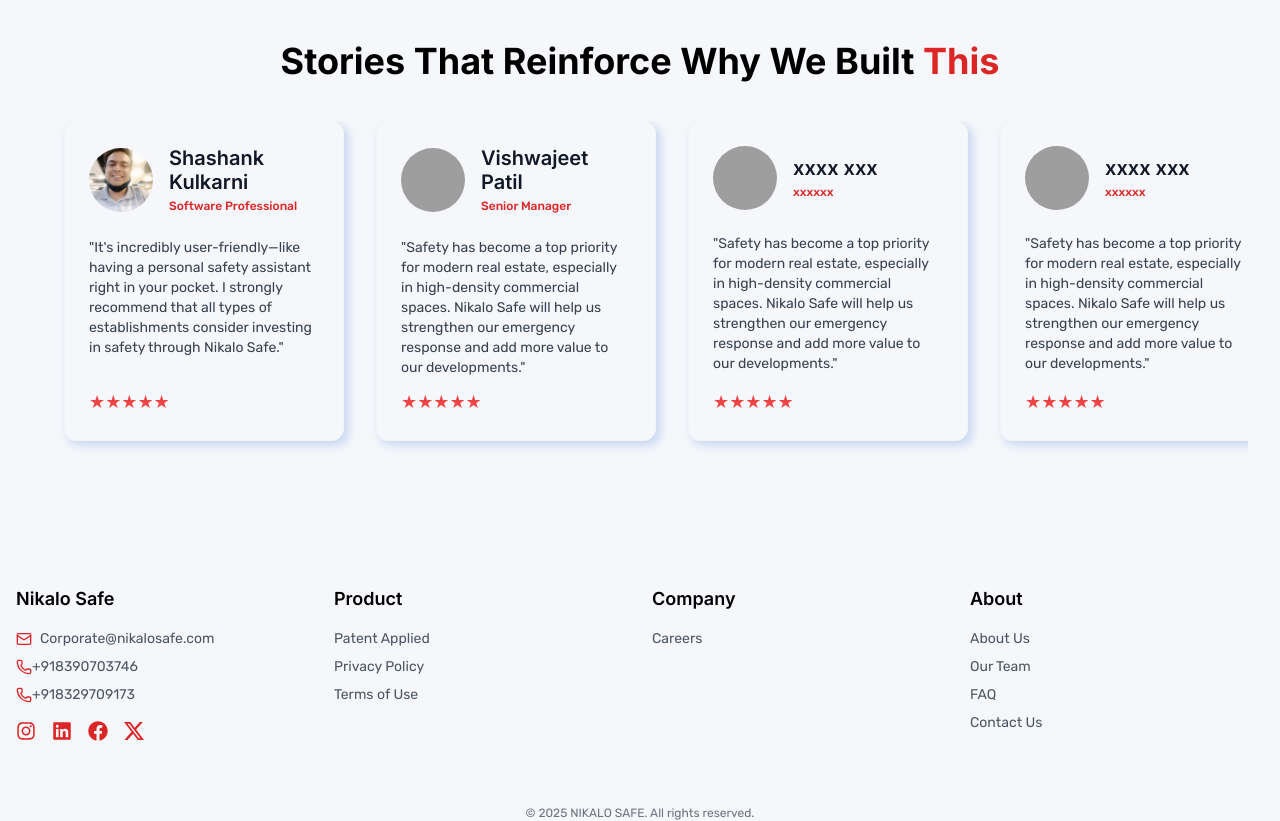
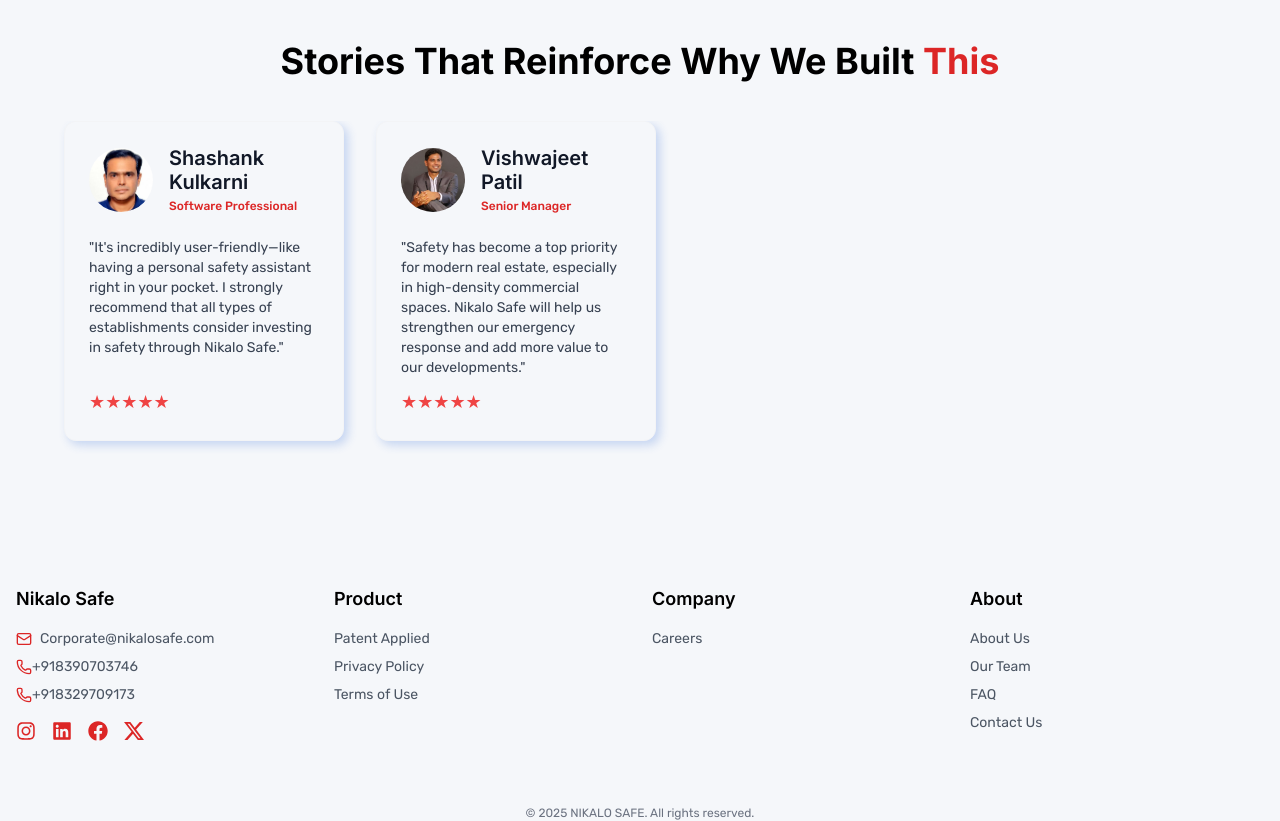
Before and after one commit to 10-Dimensions-Design-Services/nikalo-safe, a React (Create React App) app in the folder client/: page /about in a window 1280 px wide. Shown: the part 3120-3941 px from the top of the page. Built offline with nearby package versions, Linux system fonts and the light colour scheme; grey boxes are pictures that could not be loaded.

Commit message:
Shashank img changed and viswaji image added in to testimnial and removed the dummy data from the testimonial section

```diff
--- a/client/src/components/TestimonialSection.jsx
+++ b/client/src/components/TestimonialSection.jsx
@@ -1,6 +1,6 @@
 import React, { useRef, useState } from "react";
 import user1 from '../assets/Images/shashank sir.jpeg';
-import user2 from '../assets/Images/user2.jpg';
+import user2 from '../assets/Images/Vishwajisir.jpeg';
 
 const testimonials = [
   {
@@ -13,41 +13,6 @@
   {
     name: "Vishwajeet Patil",
     role: "Senior Manager",
-    text: "Safety has become a top priority for modern real estate, especially in high-density commercial spaces. Nikalo Safe will help us strengthen our emergency response and add more value to our developments.",
-    image: user2,
-    rating: 5,
-  },
-  {
-    name: "xxxx xxx",
-    role: "xxxxxx",
-    text: "Safety has become a top priority for modern real estate, especially in high-density commercial spaces. Nikalo Safe will help us strengthen our emergency response and add more value to our developments.",
-    image: user2,
-    rating: 5,
-  },
-  {
-    name: "xxxx xxx",
-    role: "xxxxxx",
-    text: "Safety has become a top priority for modern real estate, especially in high-density commercial spaces. Nikalo Safe will help us strengthen our emergency response and add more value to our developments.",
-    image: user2,
-    rating: 5,
-  },
-  {
-    name: "xxxx xxx",
-    role: "xxxxxx",
-    text: "Safety has become a top priority for modern real estate, especially in high-density commercial spaces. Nikalo Safe will help us strengthen our emergency response and add more value to our developments.",
-    image: user2,
-    rating: 5,
-  },
-  {
-    name: "xxxx xxx",
-    role: "xxxxxx",
-    text: "Safety has become a top priority for modern real estate, especially in high-density commercial spaces. Nikalo Safe will help us strengthen our emergency response and add more value to our developments.",
-    image: user2,
-    rating: 5,
-  },
-  {
-    name: "xxxx xxx",
-    role: "xxxxxx",
     text: "Safety has become a top priority for modern real estate, especially in high-density commercial spaces. Nikalo Safe will help us strengthen our emergency response and add more value to our developments.",
     image: user2,
     rating: 5,
```
Also changed, not shown: client/src/assets/Images/shashank sir.jpeg, client/src/assets/Images/shashank sir1.jpeg (added).
